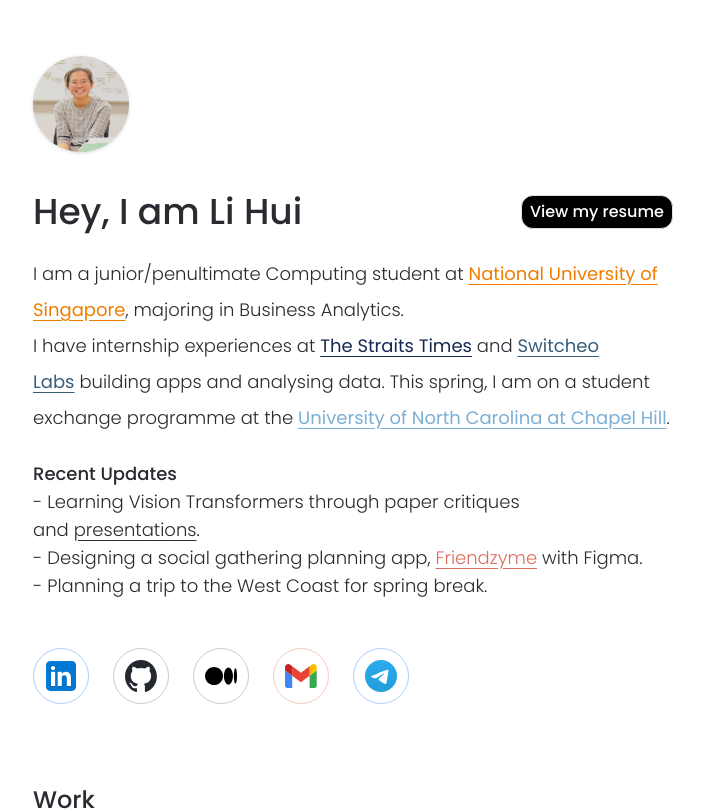
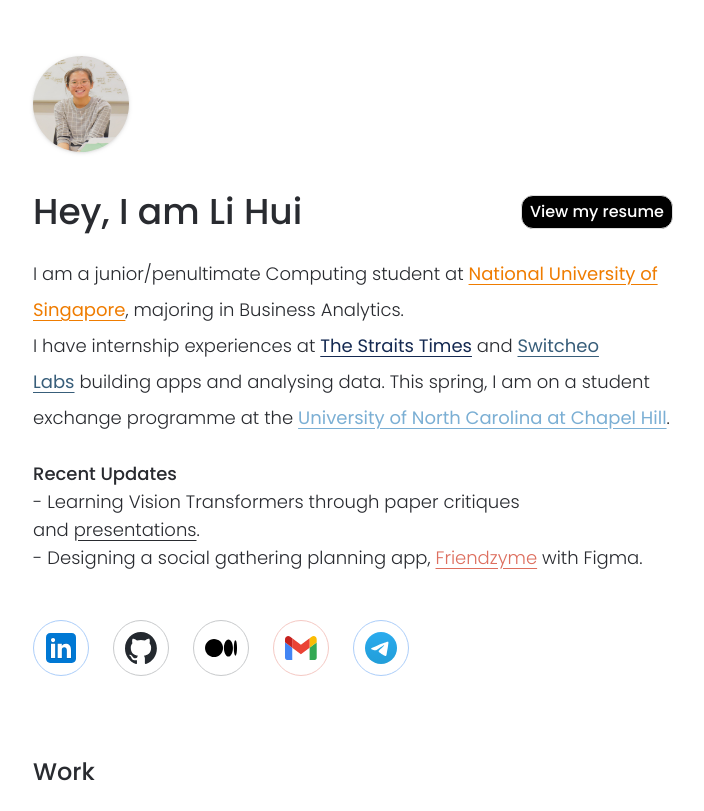
Before and after one commit to lihuicham/lihuicham.com-v2, a Next.js app: page / in a window 1280 px wide. Shown: the top 811 px of the page, without its empty margins (287-991 px from the left). Built offline with nearby package versions, Linux system fonts and the light colour scheme.

Commit message:
feat : fix bullet point

```diff
--- a/src/app/components/v3/HeadlineV3.tsx
+++ b/src/app/components/v3/HeadlineV3.tsx
@@ -45,9 +45,6 @@ const HeadlineV3 = () => {
               <span className="text-[#DD6E5E] underline underline-offset-2 md:underline-offset-4 hover:underline-offset-6 transition-all duration-300 ease-in-out"><Link href={PageLinks.Recents.Friendzyme} target="_blank">Friendzyme</Link></span>
               &nbsp;with Figma.
             </li>
-            <li>
-              - Planning a trip to the West Coast for spring break.
-            </li>
           </ul>
         </div>
         <div className="flex gap-4 md:gap-6 mt-4 md:mt-6">
```
